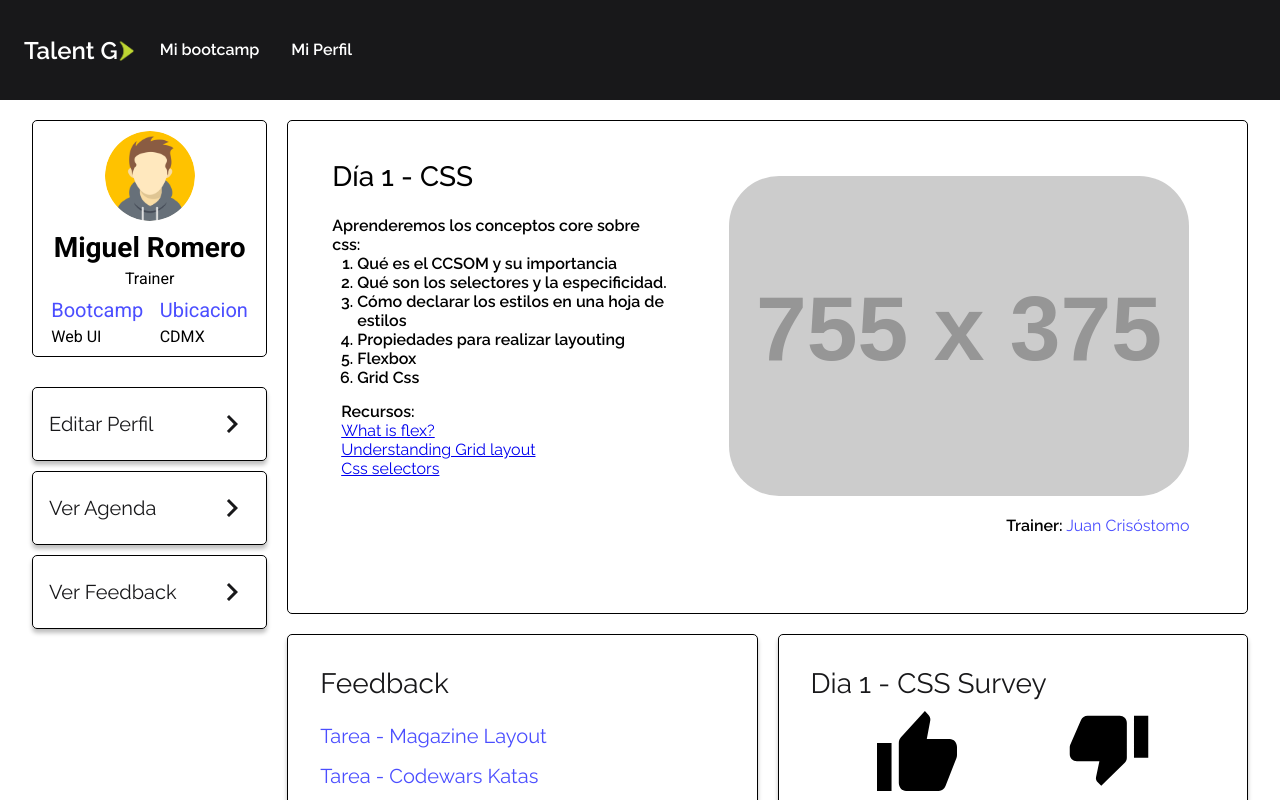
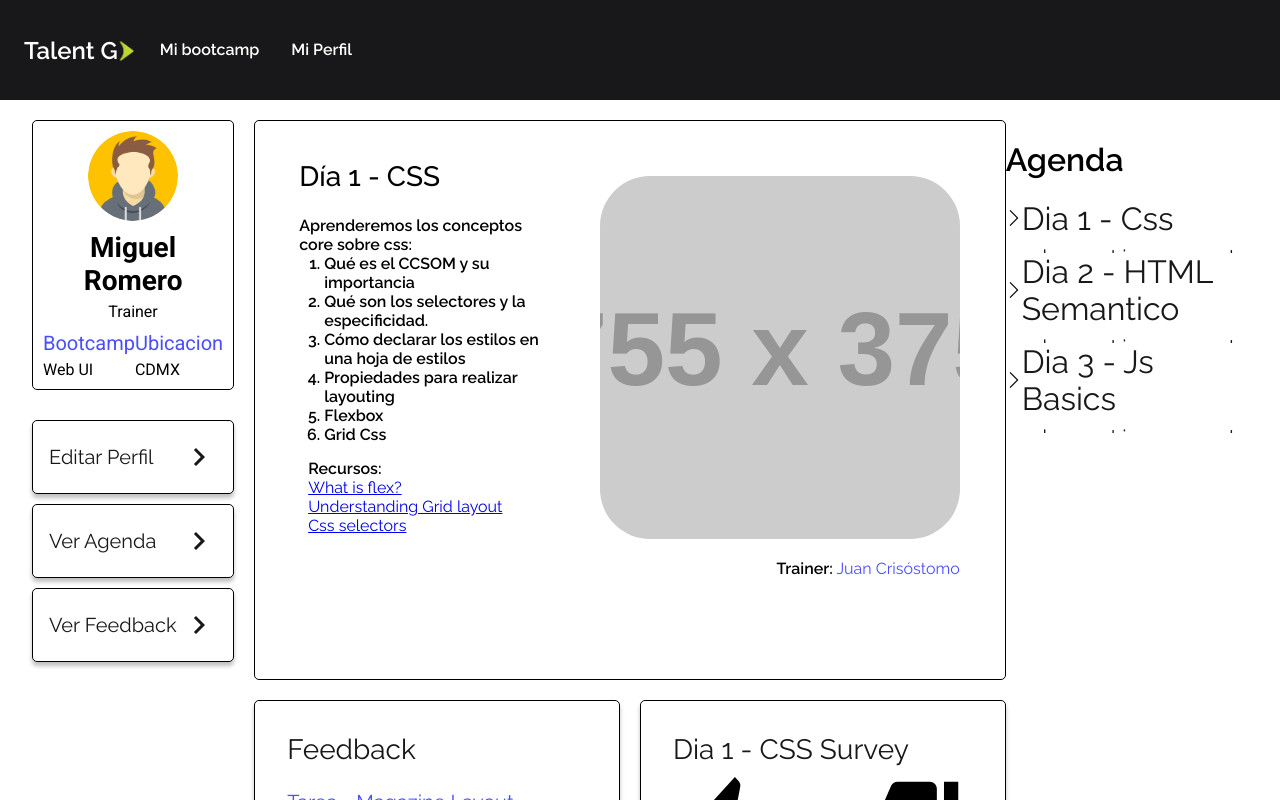
Before and after one commit to Talent-G/Talent-G, a React (Create React App) app: page / in a window 1280 px wide. Shown: the top 800 px of the page. Built offline with nearby package versions, Linux system fonts and the light colour scheme.

Commit message:
[FEAT/ACCORDION] Update Accordion working, using props to pass the information to the accordion

```diff
--- a/src/components/Accordion/index.js
+++ b/src/components/Accordion/index.js
@@ -1,33 +1,24 @@
 /* eslint-disable indent */
 /* eslint-disable jsx-a11y/no-static-element-interactions */
 /* eslint-disable jsx-quotes */
-import React, { useState } from 'react';
-import Button from '../Button/index';
+import React from 'react';
+// import Button from '../Button/index';
+import AccordionItem from '../AccordionItem';
 import './styles.css';
 
-const Accordion = () => {
-    const accordionData = {
-        title: 'Section 1',
-        content: `Lorem ipsum dolor, sit amet consectetur adipisicing elit. Quis sapiente
-            laborum cupiditate possimus labore, hic temporibus velit dicta earum
-            suscipit commodi eum enim atque at? Et perspiciatis dolore iure
-            voluptatem.`,
-        };
-        const { title, content } = accordionData;
+const Accordion = ({ headTitle, content }) => {
 
-  const [isActive, setIsActive] = useState(false);
   return (
     <>
-      <div className='accordion'>
-        <div className="accordion-item">
-          <div className="accordion-title" onClick={() => setIsActive(!isActive)}>
-            <div>{title}</div>
-            <div>{isActive ? '-' : '+'}</div>
-          </div>
-          {isActive && <div className="accordion-content">{content}</div>}
+      <div>
+        <h1>{headTitle}</h1>
+        <div className="accordion">
+          {content.map(({ title, content }) => (
+            <AccordionItem title={title} content={content} />
+          ))}
         </div>
+        {/* <Button /> */}
       </div>
-      <Button />
     </>
   );
 };
--- /dev/null
+++ b/src/components/AccordionItem/index.js
@@ -0,0 +1,26 @@
+/* eslint-disable jsx-a11y/role-supports-aria-props */
+/* eslint-disable indent */
+/* eslint-disable jsx-a11y/no-static-element-interactions */
+/* eslint-disable jsx-quotes */
+import React, { useState } from 'react';
+import Chevron from '../../statics/right-chevron.png';
+import './styles.css';
+
+const AccordionItem = ({ title, content }) => {
+
+  const [isActive, setIsActive] = useState(false);
+  return (
+    <>
+      <div className='accordion'>
+        <div className="accordion-title" onClick={() => setIsActive(!isActive)}>
+          <img className='toggle' src={Chevron} aria-expanded={isActive} alt='Toggle Accordion' />
+          <span>{title}</span>
+        </div>
+        {/* {isActive && <div className="accordion-content" aria-expanded={!isActive}>{content}</div>} */}
+        <div className="accordion-content" aria-expanded={!isActive}>{content}</div>
+      </div>
+    </>
+  );
+};
+
+export default AccordionItem;
--- /dev/null
+++ b/src/components/AccordionItem/styles.css
@@ -0,0 +1,46 @@
+@import url("../../globals.css");
+
+.accordion {
+  font-size: 2rem;
+  color: var(--primary-color);
+  margin: 0;
+  display: flex;
+  flex-direction: column;
+  align-items: flex-start;
+  justify-content: space-evenly;
+  width: 100%;
+}
+.accordion:nth-of-type(1) {
+  border-top-width: 1px;
+}
+.accordion-title {
+  display: flex;
+}
+.accordion-item:hover {
+  cursor: pointer;
+}
+
+.accordion img.toggle {
+  width: 16px;
+  height: 16px;
+  align-self: center;
+  margin-left: auto;
+  transition: all 0.35s ease;
+}
+
+.accordion img.toggle[aria-expanded="true"] {
+  transform: rotateZ(90deg);
+}
+
+.accordion-content {
+  font-size: var(--text-font-size);
+  overflow: hidden;
+  max-height: 1000px;
+  transition: max-height 1s ease-in-out;
+  padding: 0.2rem 0;
+}
+
+.accordion-content[aria-expanded="true"] {
+  max-height: 0px;
+  transition: max-height 0.5s cubic-bezier(0, 1, 0, 1);
+}
--- a/src/containers/Dashboard/index.js
+++ b/src/containers/Dashboard/index.js
@@ -6,6 +6,7 @@ import InfoProfile from '../../components/InfoProfile';
 import Feedback from '../../components/Feedback';
 import AsideButton from '../../components/AsideButton';
 import Survey from '../../components/Survey';
+import Accordion from '../../components/Accordion';
 
 import './styles.css';
 
@@ -33,6 +34,23 @@ function Dashboard() {
             <Survey />
           </section>
         </div>
+        <Accordion
+          headTitle='Agenda'
+          content={[
+            {
+              title: 'Dia 1 - Css',
+              content: 'eu deserunt irure esse ut',
+            },
+            {
+              title: 'Dia 2 - HTML Semantico',
+              content: 'eu deserunt irure esse ut',
+            },
+            {
+              title: 'Dia 3 - Js Basics',
+              content: 'eu deserunt irure esse ut',
+            },
+          ]}
+        />
       </div>
       <Footer />
     </div>
```
Also changed, not shown: src/statics/right-chevron.png (added).
